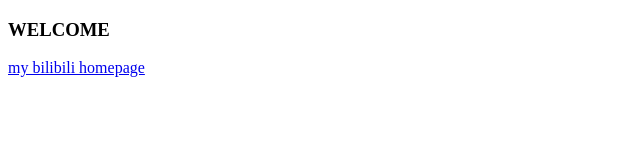
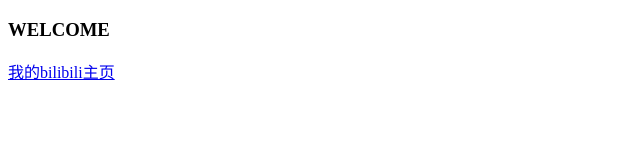
Before and after one commit to zhW-acn/zhW_test.github.io, a plain HTML site: page index.html in a window 1280 px wide. Shown: the full height of the page, 0-640 px from the left. Drawn offline with Linux system fonts and the light colour scheme.

Commit message:
Update index.html

```diff
--- a/index.html
+++ b/index.html
@@ -8,6 +8,6 @@
 </head>
 <body>
   <h3>WELCOME</h3>
-  <a href="https://space.bilibili.com/227339823">my bilibili homepage</a>
+  <a href="https://space.bilibili.com/227339823">我的bilibili主页</a>
 </body>
 </html>
```
